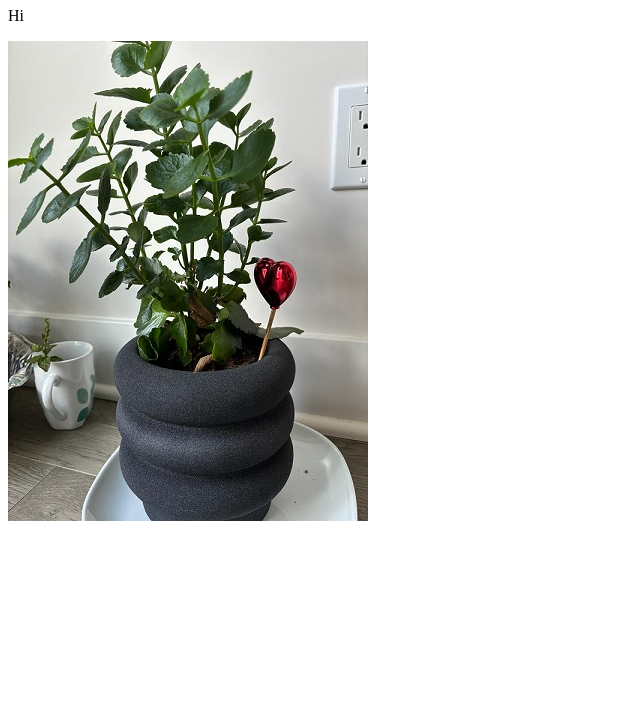
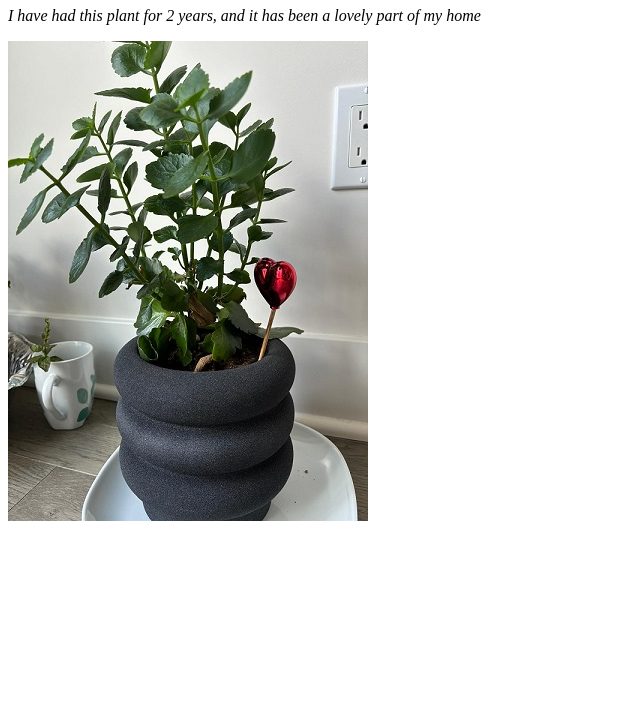
Before and after one commit to Masan62/Hello-World-, a plain HTML site: page index.html in a window 1280 px wide. Shown: the part 73-800 px from the top of the page, without its empty margins (0-640 px from the left). Drawn offline with Linux system fonts and the light colour scheme.

Commit message:
Adding italic text about the plant

```diff
--- a/index.html
+++ b/index.html
@@ -7,7 +7,7 @@
 </head>
 <body>
     <h1>Hello, World!</h1>
-    <p>Hi</p>
+    <p><em>I have had this plant for 2 years, and it has been a lovely part of my home</em></p>
     <img src="1.jpg" alt="Flower" />
 </body>
 </html>
```
